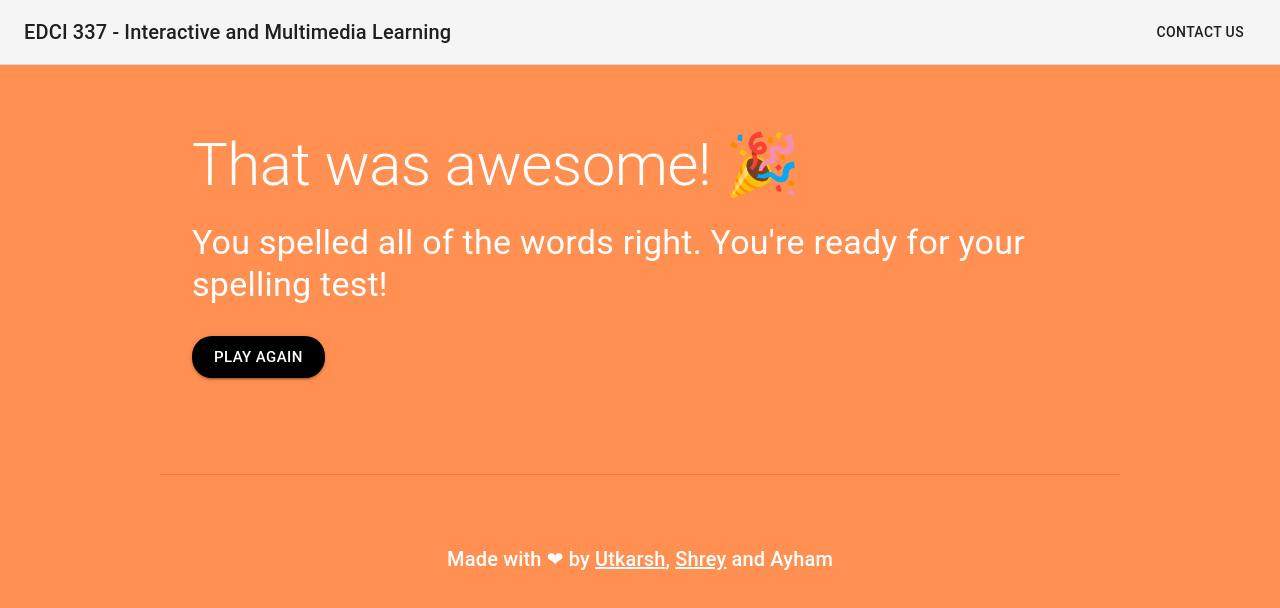
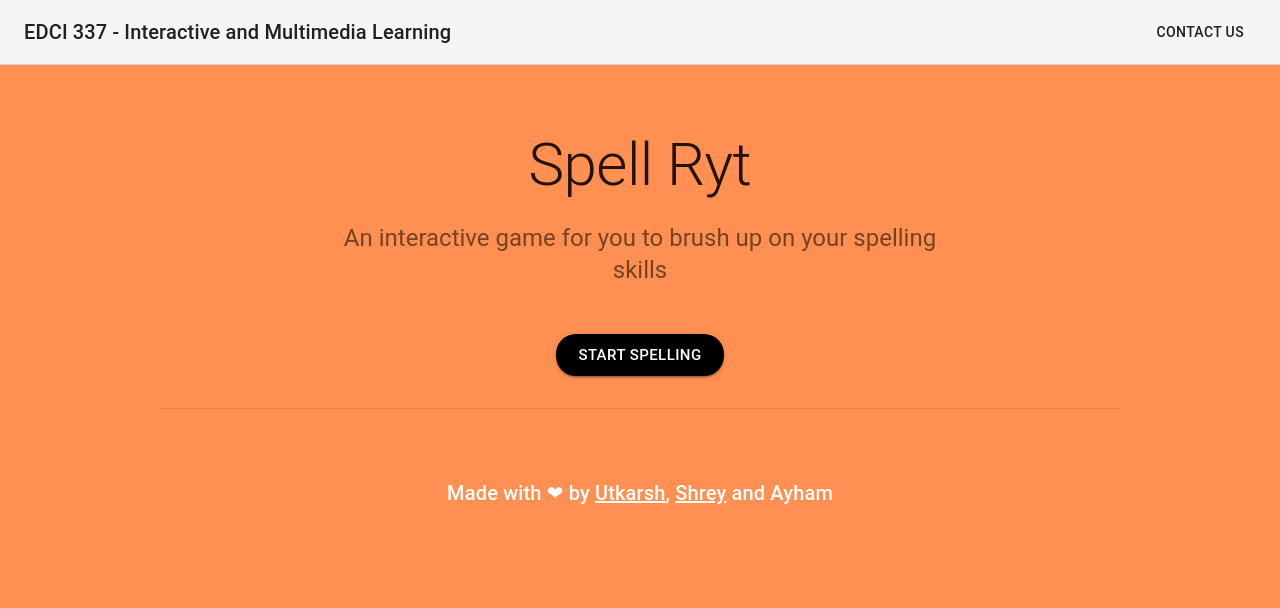
Before and after one commit to iamutkarsh23/spellryt, a React (Create React App) app: page / in a window 1280 px wide. Shown: the top 608 px of the page. Built offline with nearby package versions, Linux system fonts and the light colour scheme.

Commit message:
fix: fix state to initial

```diff
--- a/src/pages/SpellRyt.tsx
+++ b/src/pages/SpellRyt.tsx
@@ -52,7 +52,7 @@ const useStyles = makeStyles((theme) => ({
 export const SpellRyt = () => {
     const classes = useStyles();
 
-    const [currentStatus, setCurrentStatus] = useState<GameStatus>(GameStatus.GAME_OVER);
+    const [currentStatus, setCurrentStatus] = useState<GameStatus>(GameStatus.NOT_STARTED);
     const [name, setName] = useState('');
 
 
```
